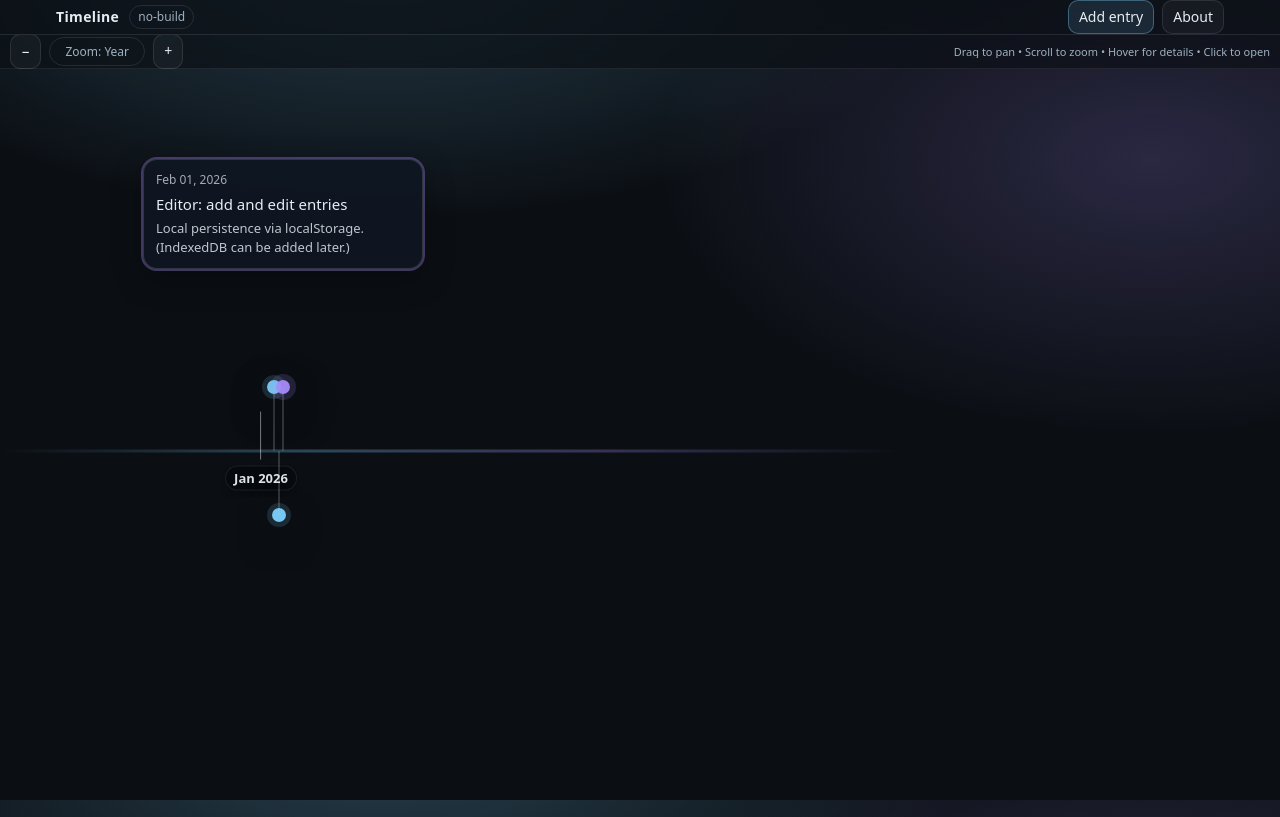
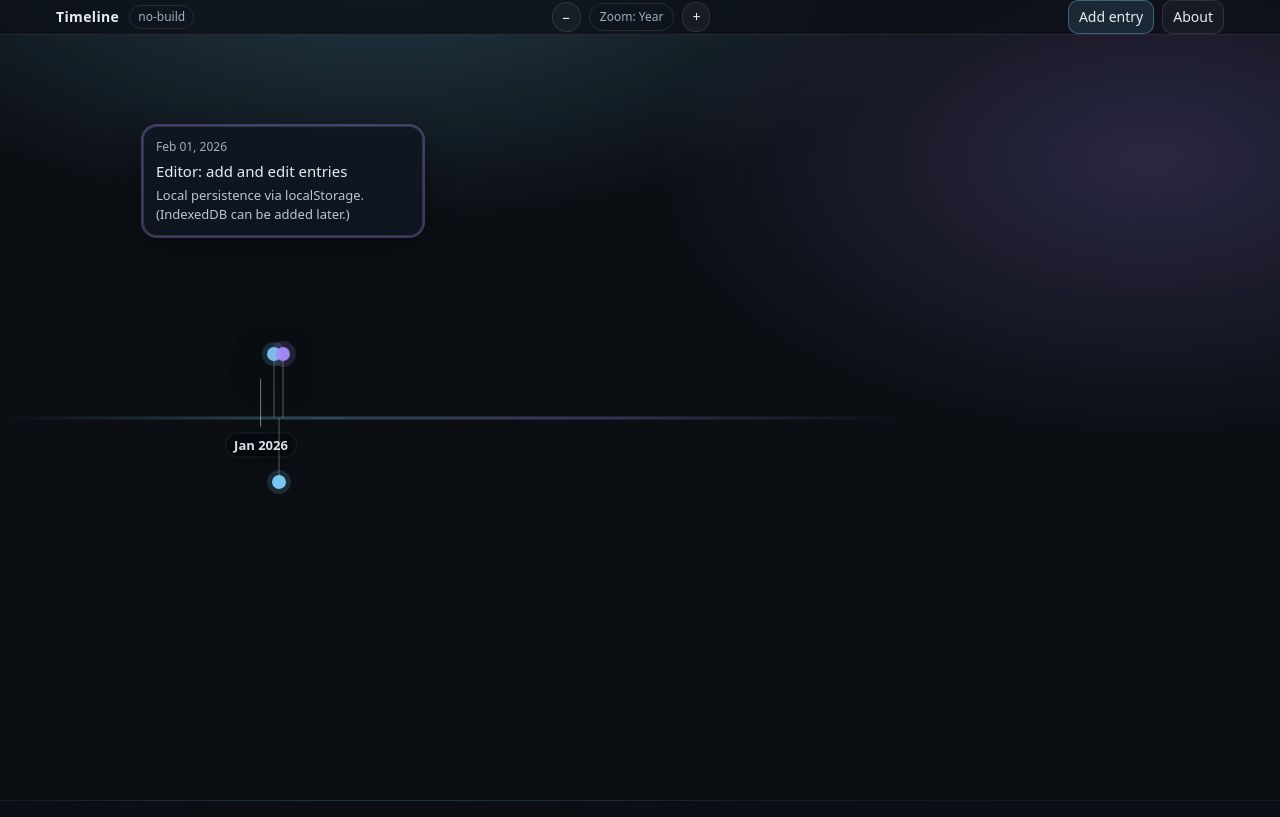
Before and after one commit to Galtarus/Galtarus.github.io, a plain HTML site: page timeline/index.html in a window 1280 px wide. Drawn offline with Linux system fonts and the light colour scheme.

Commit message:
UX: move zoom controls into header (reclaim vertical space)

```diff
--- a/timeline/index.html
+++ b/timeline/index.html
@@ -12,10 +12,10 @@
     <meta http-equiv="Permissions-Policy" content="camera=(), microphone=(), geolocation=()" />
 
     <title>Timeline — Galtarus</title>
-    <link rel="stylesheet" href="./src/styles/main.css?v=20260202ux11" />
+    <link rel="stylesheet" href="./src/styles/main.css?v=20260202ux12" />
   </head>
   <body>
     <div id="app"></div>
-    <script type="module" src="./src/main.js?v=20260202ux11"></script>
+    <script type="module" src="./src/main.js?v=20260202ux12"></script>
   </body>
 </html>
--- a/timeline/src/_version.js
+++ b/timeline/src/_version.js
@@ -1 +1 @@
-export const VERSION = '20260202-ux10';
+export const VERSION = '20260202-ux12';
--- a/timeline/src/styles/main.css
+++ b/timeline/src/styles/main.css
@@ -13,7 +13,8 @@
   /* Layout heights (used for viewport math)
      Keep these compact: the timeline is the product, not the chrome. */
   --header-h: 34px;
-  --toolbar-h: 34px;
+  /* Timeline view now uses a single compact header row (zoom moved into header). */
+  --toolbar-h: 0px;
   --bottom-nav-h: 0px;
 
   /* Where the axis sits vertically inside its viewport.
@@ -51,7 +52,7 @@ button,input,select,textarea{font:inherit;color:inherit}
 .brand{display:flex;align-items:center;gap:10px}
 .brand h1{font-size:14px;margin:0;letter-spacing:.35px}
 .badge{font-size:12px;color:var(--muted);border:1px solid var(--border);padding:2px 8px;border-radius:999px}
-.spacer{flex:1}
+.header-center{flex:1;display:flex;align-items:center;justify-content:center;min-width:0}
 .header-actions{display:flex;gap:8px;align-items:center}
 
 .main{max-width:1200px;margin:0 auto;padding:16px;display:grid;gap:16px}
@@ -71,6 +72,7 @@ button,input,select,textarea{font:inherit;color:inherit}
   .main{grid-template-columns: 1fr}
   .right-panel{order: -1}
   .header-actions .hide-mobile{display:none}
+  .header-center{display:none}
   .bottom-nav{position:sticky;bottom:0;z-index:10;background:rgba(11,15,20,.75);backdrop-filter: blur(10px);border-top:1px solid var(--border)}
   .bottom-nav-inner{max-width:1200px;margin:0 auto;display:flex}
   .bottom-nav a{flex:1;text-align:center;padding:12px 8px;text-decoration:none;color:var(--muted)}
@@ -128,6 +130,10 @@ button,input,select,textarea{font:inherit;color:inherit}
 
 .zoom{display:flex;gap:8px;align-items:center}
 .zoom-label{min-width:96px;text-align:center;color:var(--muted);font-size:12px;border:1px solid var(--border);padding:5px 10px;border-radius:999px}
+
+/* Header-embedded zoom controls (timeline view). */
+.header-zoom .btn{padding:4px 9px;border-radius:999px}
+.header-zoom .zoom-label{min-width:0;padding:4px 10px}
 
 .axis-empty{color:var(--muted);padding:14px;border:1px dashed rgba(255,255,255,.14);border-radius:14px;margin:14px}
 
--- a/timeline/src/views/shell.js
+++ b/timeline/src/views/shell.js
@@ -1,5 +1,5 @@
-import { el, mount, clear } from '../lib/ui.js?v=20260202ux6';
-import { viewTimeline } from './view-timeline.js?v=20260202ux6';
+import { el, mount, clear } from '../lib/ui.js?v=20260202ux12';
+import { viewTimeline } from './view-timeline.js?v=20260202ux12';
 import { viewEntry } from './view-entry.js?v=20260202ux6';
 import { viewEdit } from './view-edit.js?v=20260202ux6';
 import { viewAbout } from './view-about.js?v=20260202ux6';
@@ -13,7 +13,7 @@ export function renderShell({ root, store, setStore, route, navigate }) {
         el('h1', {}, 'Timeline'),
         el('span', { class: 'badge', title: 'Static SPA' }, 'no-build')
       ),
-      el('div', { class: 'spacer' }),
+      el('div', { class: 'header-center', 'data-header-center': '1' }),
       el('div', { class: 'header-actions' },
         el('button', { class: 'btn primary hide-mobile', type: 'button', onclick: () => navigate('/edit/new') }, 'Add entry'),
         el('button', { class: 'btn hide-mobile', type: 'button', onclick: () => navigate('/about') }, 'About')
--- a/timeline/src/views/view-timeline.js
+++ b/timeline/src/views/view-timeline.js
@@ -1,4 +1,4 @@
-import { el, mount, formatDate } from '../lib/ui.js?v=20260202ux6';
+import { el, mount, clear, formatDate } from '../lib/ui.js?v=20260202ux12';
 
 const ZOOMS = [
   { id: 'far', label: 'Far', pxPerDay: 0.2, tick: 'year' },
@@ -42,8 +42,12 @@ export function viewTimeline({ root, store, setStore, navigate }) {
     setStore({ zoomIndex: next, zoomAnchor: { id: String(Date.now()), focusRatio, cursorX } });
   }
 
-  const toolbar = el('div', { class: 'axis-toolbar' },
-    el('div', { class: 'zoom' },
+  const headerCenter = document.querySelector('[data-header-center="1"]');
+  if (headerCenter) {
+    clear(headerCenter);
+    // Keep the interface in ONE place to improve clarity + reclaim vertical space.
+    mount(headerCenter,
+      el('div', { class: 'zoom header-zoom' },
         el('button', {
           class: 'btn',
           type: 'button',
@@ -57,9 +61,9 @@ export function viewTimeline({ root, store, setStore, navigate }) {
           onclick: () => zoomBy(+1),
           'aria-label': 'Zoom in',
         }, '+')
-    ),
-    el('div', { class: 'axis-hint' }, 'Drag to pan • Scroll to zoom • Hover for details • Click to open')
+      )
     );
+  }
 
   const mobile = isMobile();
 
@@ -85,7 +89,7 @@ export function viewTimeline({ root, store, setStore, navigate }) {
     )
     : el('div', { class: 'axis-empty' }, 'No entries yet. Add one to start.');
 
-  mount(root, toolbar, axis);
+  mount(root, axis);
 
   // After render: desktop gets wheel zoom + horizontal anchoring. Mobile is vertical scroll.
   queueMicrotask(() => {
```
Also changed, not shown: timeline/src/main.js (+4 -4 lines). Lines whose indentation alone changed are shown as unchanged.
